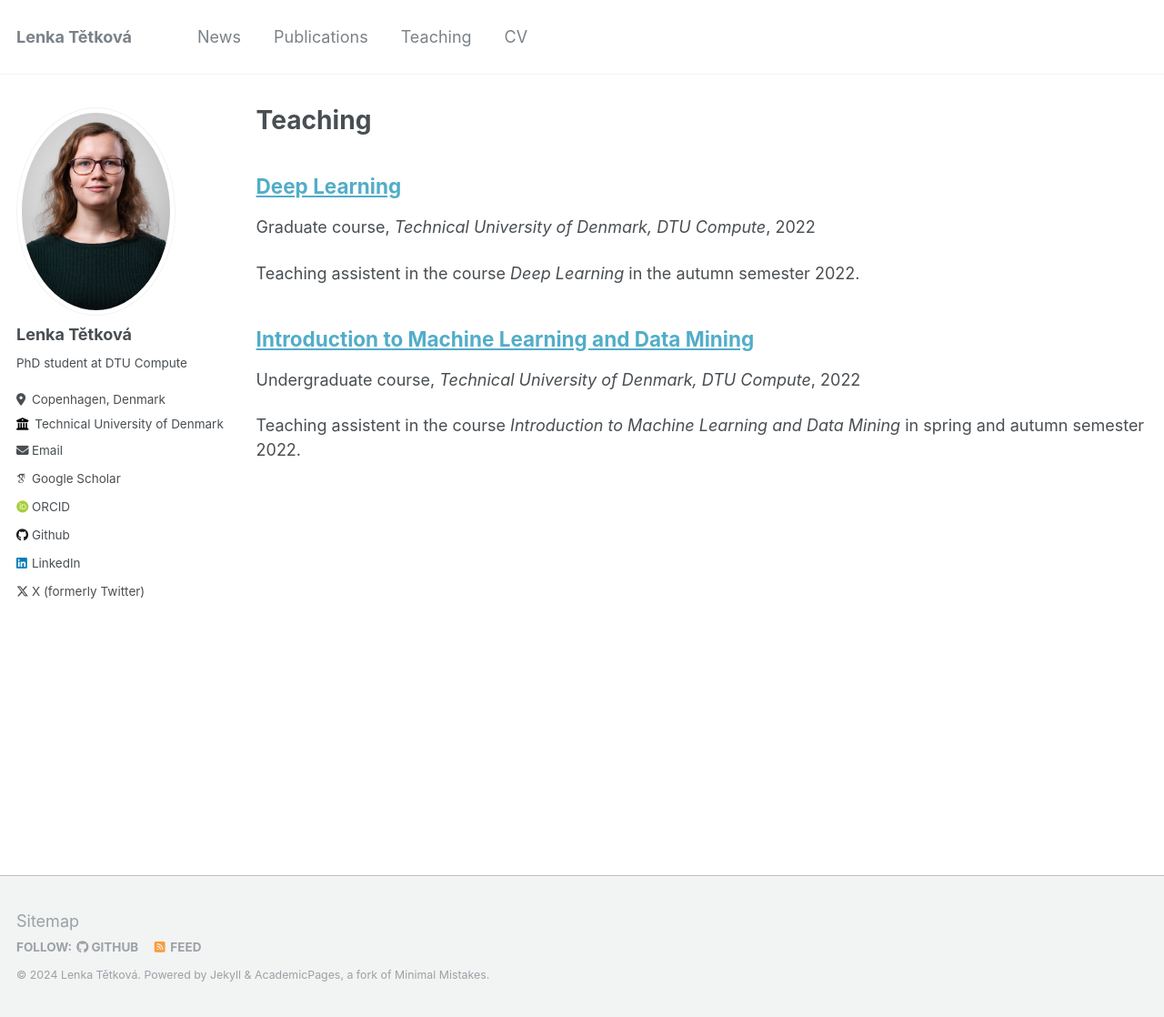
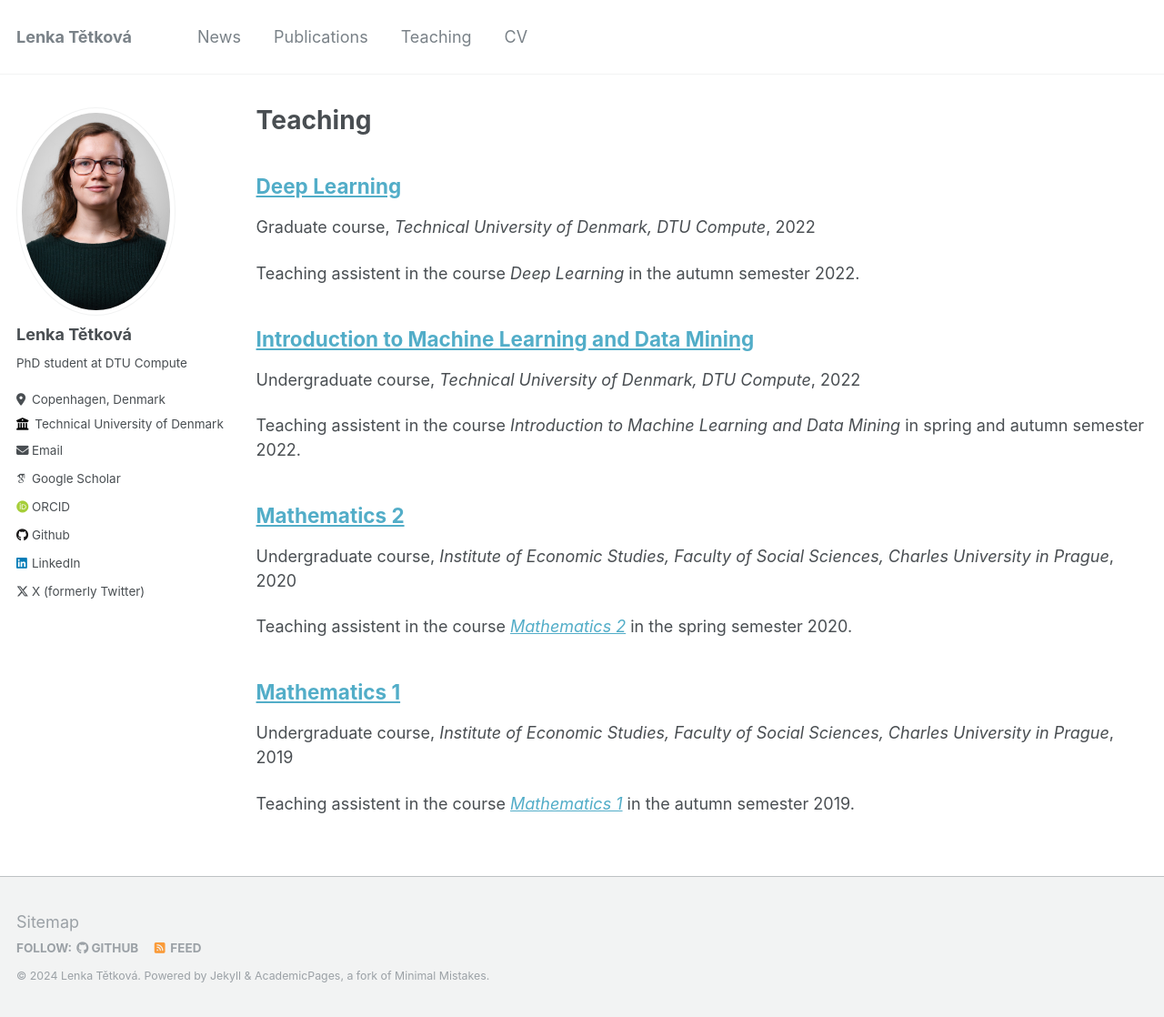
Before and after one commit to LenkaTetkova/LenkaTetkova.github.io, a Jekyll site: the page built from _pages/teaching.html, in a window 1280 px wide and 1118 px high. Shown: the whole window at 91% size. Built offline with Jekyll 4.4.1, drawn with Linux system fonts in a browser that asks for light colours; some web fonts are replaced.

Commit message:
More teaching

```diff
--- /dev/null
+++ b/_teaching/2019_matematics1.md
@@ -0,0 +1,11 @@
+---
+title: "Mathematics 1"
+collection: teaching
+type: "Undergraduate course"
+permalink: /teaching/2019_mathematics1
+venue: "Institute of Economic Studies, Faculty of Social Sciences, Charles University in Prague"
+date: 2019-09-30
+location: "Prague, Czech Republic"
+---
+
+Teaching assistent in the course [*Mathematics 1*](https://is.cuni.cz/studium/eng/predmety/index.php?do=predmet&kod=JEB118&skr=2019) in the autumn semester 2019.
--- /dev/null
+++ b/_teaching/2020_matematics2.md
@@ -0,0 +1,11 @@
+---
+title: "Mathematics 2"
+collection: teaching
+type: "Undergraduate course"
+permalink: /teaching/2020_mathematics2
+venue: "Institute of Economic Studies, Faculty of Social Sciences, Charles University in Prague"
+date: 2020-02-20
+location: "Prague, Czech Republic"
+---
+
+Teaching assistent in the course [*Mathematics 2*](https://is.cuni.cz/studium/eng/predmety/index.php?do=predmet&kod=JEB119&skr=2020) in the spring semester 2020.
```
Also changed, not shown: _in_review/2023_09_01_fusion.md (+1 -1 lines), _pages/cv.md (+5 -1 lines).
